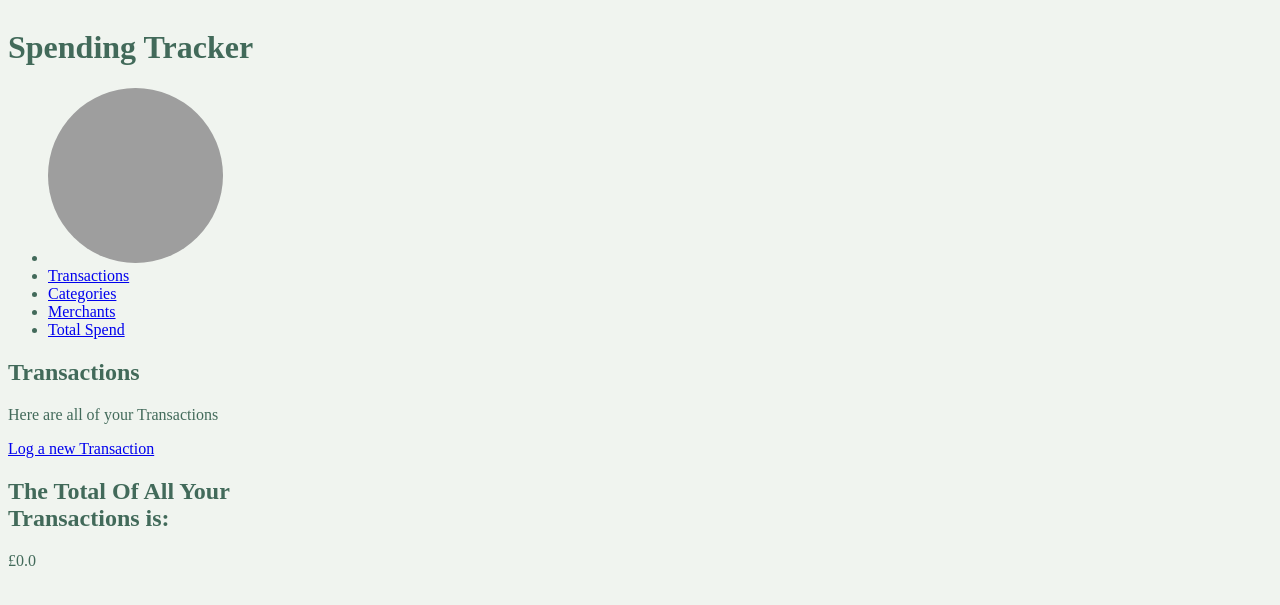
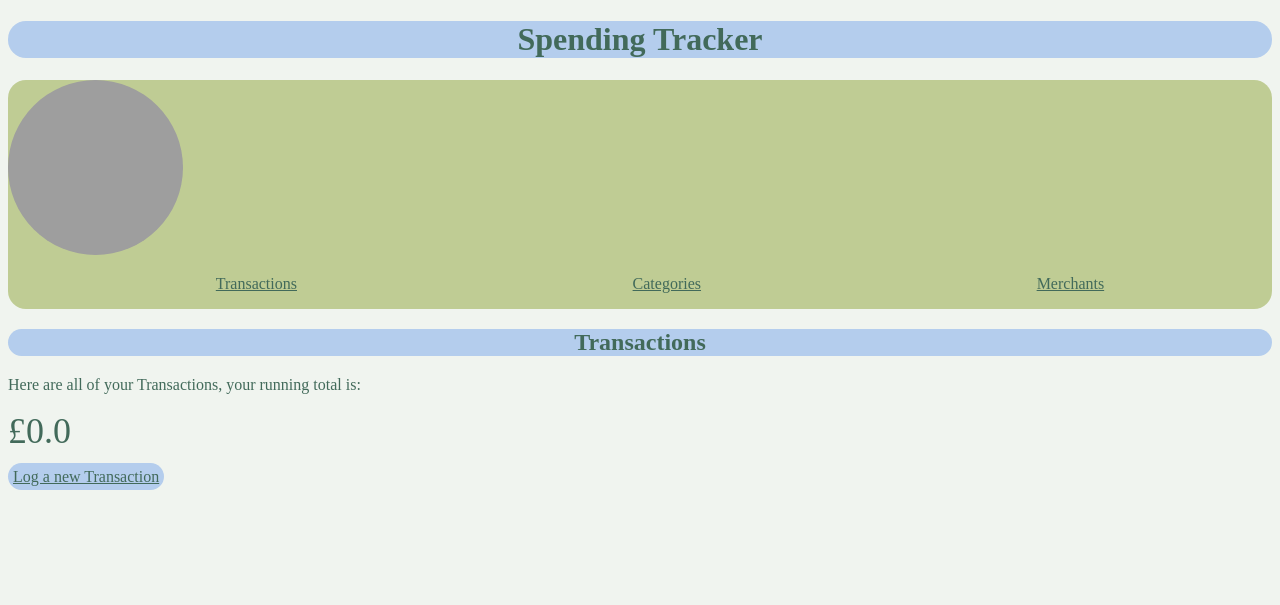
Before and after one commit to jamiemalcolm/spending_tracker_project, a Flask app: page /transactions in a window 1280 px wide. Shown: the top 605 px of the page. Run offline with Flask 2, Linux system fonts and the light colour scheme; data that the repository does not hold is empty; some libraries are stand-ins or nearby versions; grey boxes are pictures that could not be loaded.

Commit message:
like where the styling is at

```diff
--- a/app/static/style.css
+++ b/app/static/style.css
@@ -1,17 +1,74 @@
-html{
-    display: grid;
-    grid-template-columns: 1fr 1fr 1fr 1fr;
+@media only screen and (max-device-width: 480px) {
+    body{
+        width: 100%;
+    }
+    nav > ul{
+        display: flex;
+        justify-content: space-around;
+        margin-left: -20px;
+
+    }
 }
-
 body{
     background-color:#F0F4EF;
     color: #426A5A;
-    display: grid;
 }
-#top-box{
+.top-box{
+    border-radius: 18px;
+}
+.logo{
+    border-radius: 100px;
 
 }
+#navbar{
+    display: flex;
+    background-color: #BFCC94;
+    flex-direction: column;
+    border-radius: 18px;
+}
+.link{
+    color:  #426A5A;
+}
+nav > ul{
+    display: flex;
+    justify-content: space-around;
 
-img{
-    border-radius: 100px;
+
 }
+nav > ul > li > a:active{
+    color: #426A5A;
+}
+h1{
+    background-color: #B4CDED;
+    border-radius: 18px;
+    text-align: center;
+}
+#navbar > li{
+    background-color: #B4CDED;
+    border-radius: 18px;
+}
+ul{
+    list-style: none;
+}
+.trans, .tag, .merchant, .new-merchant, .new-tag{
+    background-color: #BFCC94;
+    color: #344966;
+    border-radius: 18px;
+    padding: 10px;
+    margin: 20px;
+    text-align: center;
+}
+.new > a{
+    background-color: #B4CDED;
+    padding: 5px;
+    border-radius: 18px;
+    color: #426A5A;
+}
+.total{
+    font-size: 225%;
+}
+
+button{
+    color: #B4CDED;
+    background-color: #426A5A;
+}
--- a/app/templates/base.html
+++ b/app/templates/base.html
@@ -12,23 +12,21 @@
     <main>
         <div class="container">
             <h1 class="top-box">Spending Tracker</h1>
-            <nav>
+            <nav id="navbar">
+                <a href="/"><img class="logo" src="https://picsum.photos/175/175"></a>
                 <ul>
                     <li>
-                        <a class="logo" href="/"><img src="https://picsum.photos/175/175"></a>
+                        <a class="link" href="/transactions">Transactions</a>
                     </li>
                     <li>
-                        <a class="box_1" href="/transactions">Transactions</a>
+                        <a class="link" href="/tags">Categories</a>
                     </li>
                     <li>
-                        <a class="box_2" href="/tags">Categories</a>
+                        <a class="link" href="/merchants">Merchants</a>
                     </li>
-                    <li>
-                        <a class="box_3" href="/merchants">Merchants</a>
-                    </li>
-                    <li>
-                        <a class="box_4" href="/total">Total Spend</a>
-                    </li>
+                    <!-- <li>
+                        <a class="link" href="/total">Total Spend</a>
+                    </li> -->
                 </ul>
             </nav>
         </div>
--- a/app/templates/transactions/index.html
+++ b/app/templates/transactions/index.html
@@ -3,7 +3,11 @@
 {% block content %}
 <h1>Transactions</h1>
 
-<p>Here are all of your Transactions</p>
+<p>Here are all of your Transactions, your running total is:
+<div class="total">
+    £{{total}}
+</div>
+</p>
 
 {% for transaction in transactions %}
 <section class="trans">
@@ -24,8 +28,4 @@
 <section class="new">
     <a href="/transactions/new">Log a new Transaction</a>
 </section>
-<h2>The Total Of All Your Transactions is:</h2>
-<div class="total">
-    £{{total}}
-</div>
 {% endblock %}
--- a/app/templates/transactions/new.html
+++ b/app/templates/transactions/new.html
@@ -2,7 +2,7 @@
 
 {% block content %}
 
-<form action="/transactions/new" method="post">
+<form action="/transactions/new" method="post" class="trans">
     <div class="new_transaction">
         <label for="merchant-name">Merchant:</label>
         <select id="merchant-name" name="merchant-name">
```
